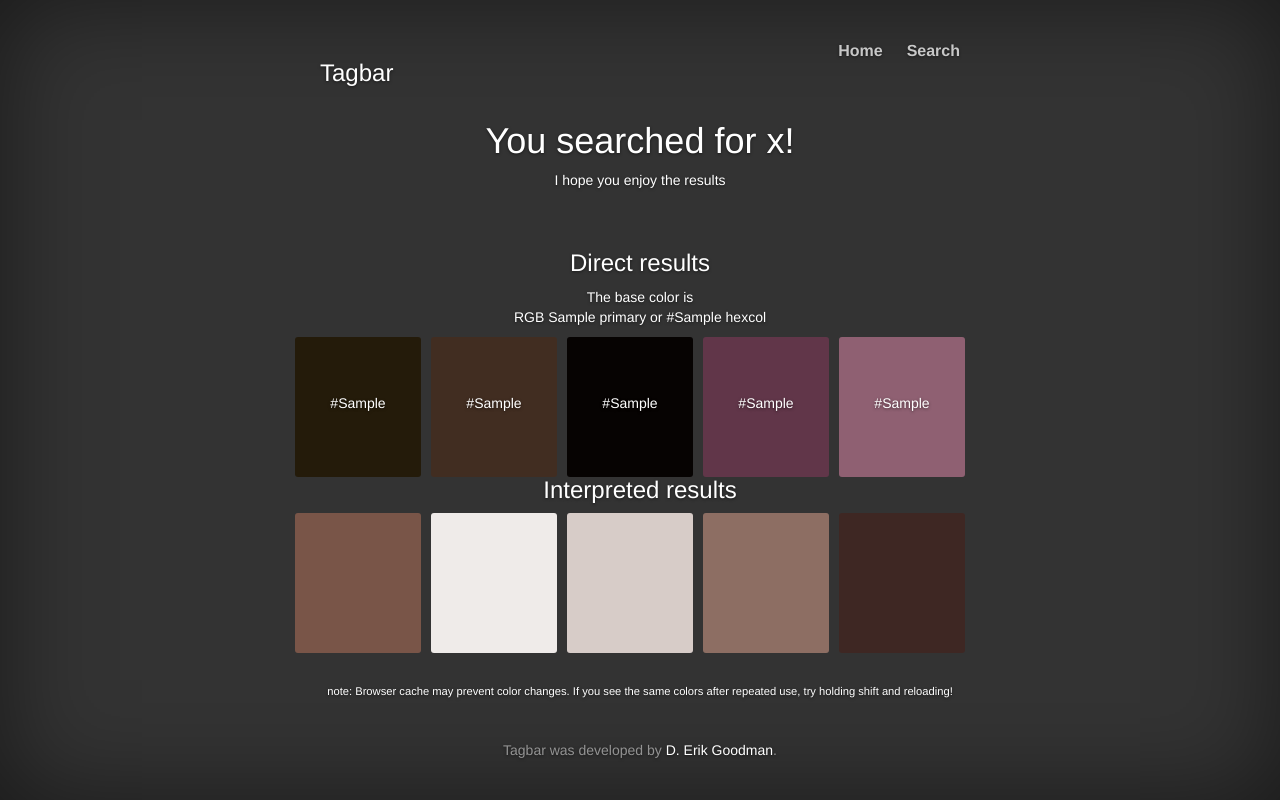
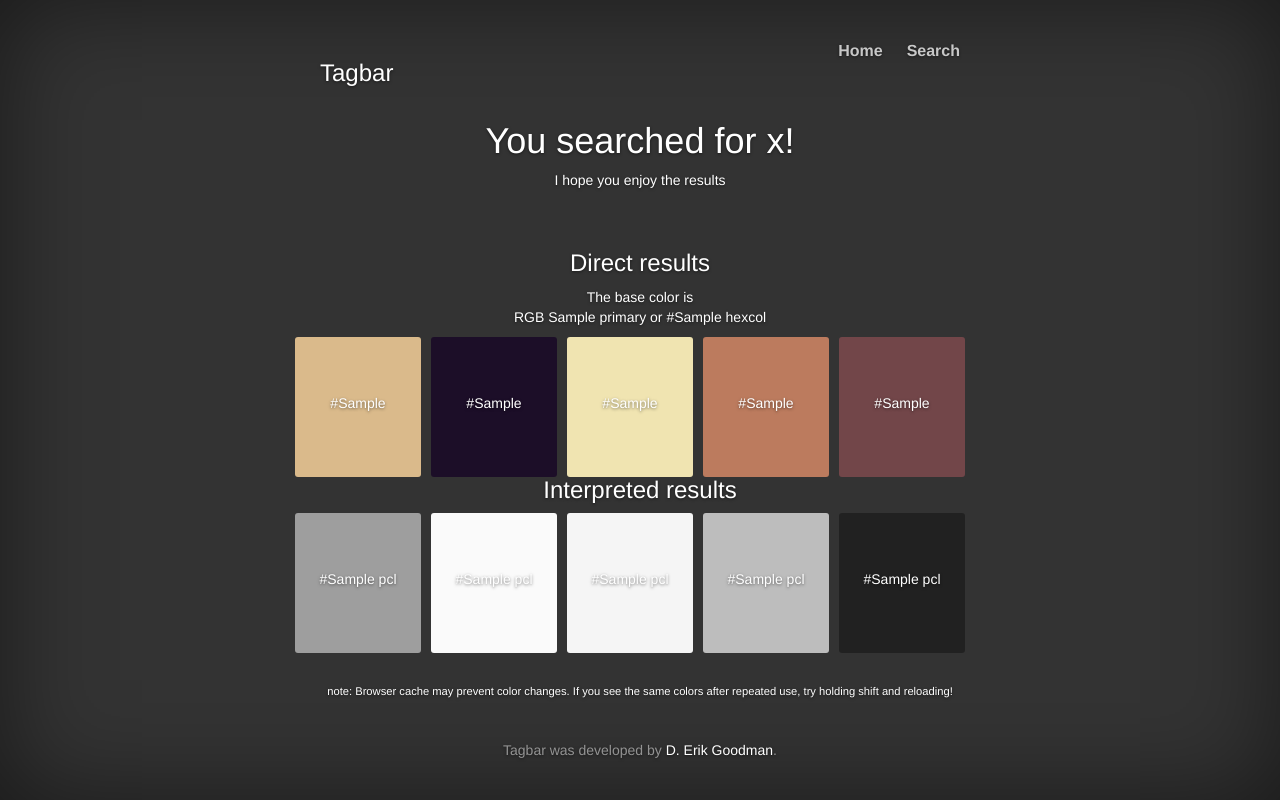
Before and after one commit to DEGoodman/tagbar, a Flask app: template app/templates/results.html in a window 1280 px wide. Run offline with Flask 2, Linux system fonts and the light colour scheme; the template is opened without the code that fills it: most values are stand-ins (such as "Sample title", 1, 10 or a date in 2020); some libraries are stand-ins or nearby versions.

Commit message:
pass full pallete values into results

```diff
--- a/app/cssmaker.py
+++ b/app/cssmaker.py
@@ -23,4 +23,4 @@ def make(data):
         num += 1
     f.close()
 
-    Palletize('%02x%02x%02x' % data[0][0][1])
+    return Palletize('%02x%02x%02x' % data[0][0][1])
--- a/app/palletizer.py
+++ b/app/palletizer.py
@@ -30,10 +30,11 @@ def Palletize(base):
             pallete.append(obj['shades'][4]['5'])
             pallete.append(obj['shades'][9]['10'])
 
-    print("pallete")
-    pprint(pallete)
+    # print("pallete")
+    # pprint(pallete)
     jfile.close()
     pbuild(pallete)
+    return pallete
 
 
 def hex_to_rgb(colorstring):
--- a/app/static/css/colors.css
+++ b/app/static/css/colors.css
@@ -1,39 +1,39 @@
 #a {
-	background-color: rgb(36, 27, 10);
+	background-color: rgb(218, 186, 139);
 }
 
 #b {
-	background-color: rgb(65, 45, 33);
+	background-color: rgb(28, 14, 40);
 }
 
 #c {
-	background-color: rgb(6, 3, 2);
+	background-color: rgb(240, 228, 177);
 }
 
 #d {
-	background-color: rgb(97, 54, 73);
+	background-color: rgb(188, 123, 94);
 }
 
 #e {
-	background-color: rgb(143, 96, 114);
+	background-color: rgb(114, 70, 73);
 }
 
 #f {
-	background-color: #795548;
+	background-color: #9e9e9e;
 }
 
 #g {
-	background-color: #efebe9;
+	background-color: #fafafa;
 }
 
 #h {
-	background-color: #d7ccc8;
+	background-color: #f5f5f5;
 }
 
 #i {
-	background-color: #8d6e63;
+	background-color: #bdbdbd;
 }
 
 #j {
-	background-color: #3e2723;
+	background-color: #212121;
 }
--- a/app/templates/results.html
+++ b/app/templates/results.html
@@ -33,11 +33,11 @@
     <br />
     <h3>Interpreted results</h3>
     <div class="color-swatches">
-      <div id="f" class="color-swatch"></div>
-      <div id="g" class="color-swatch"></div>
-      <div id="h" class="color-swatch"></div>
-      <div id="i" class="color-swatch"></div>
-      <div id="j" class="color-swatch"></div>
+      <div id="f" class="color-swatch">#{{ pcl }}</div>
+      <div id="g" class="color-swatch">#{{ pcl[1] }}</div>
+      <div id="h" class="color-swatch">#{{ pcl[2] }}</div>
+      <div id="i" class="color-swatch">#{{ pcl[3] }}</div>
+      <div id="j" class="color-swatch">#{{ pcl[4] }}</div>
     </div>
     <div class="note">
       note: Browser cache may prevent color changes. If you see the same colors after repeated use, try holding shift and reloading!
```
Also changed, not shown: app/views.py (+13 -4 lines), app/static/images/Average.jpg.
